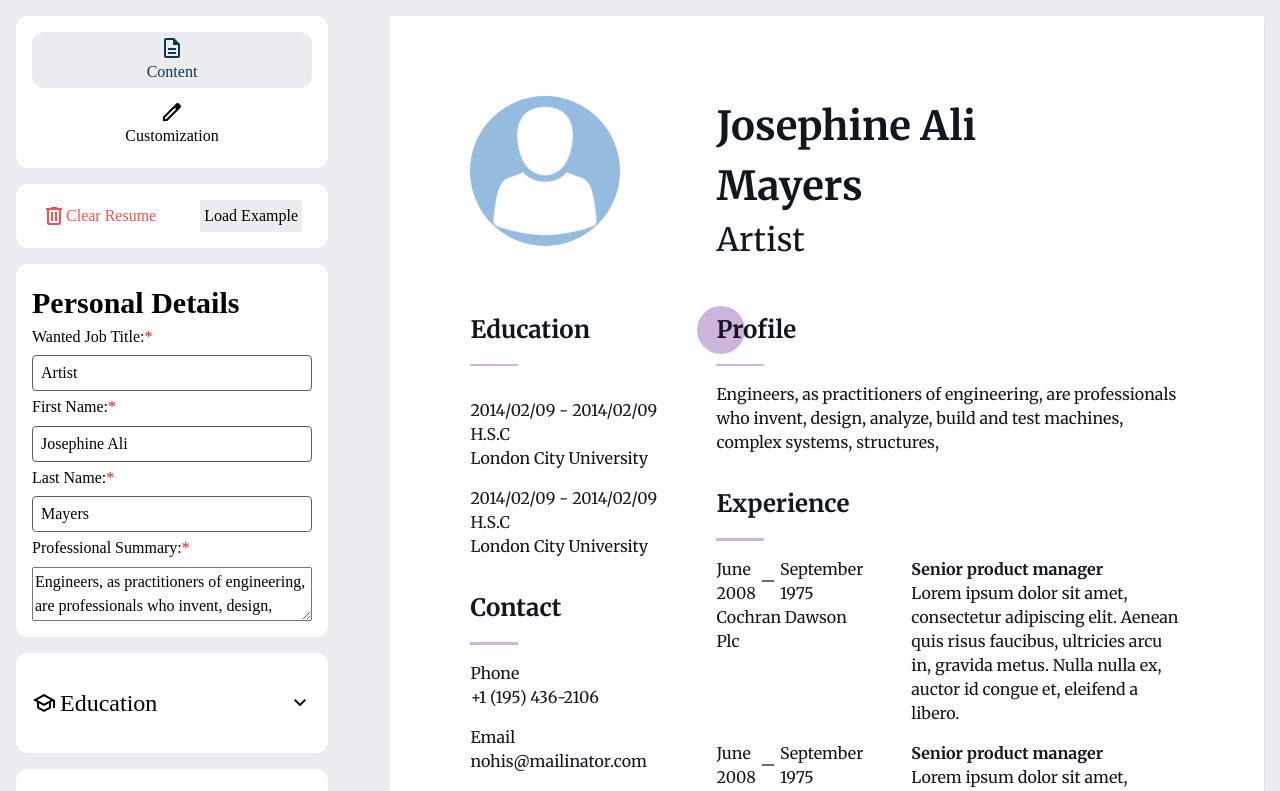
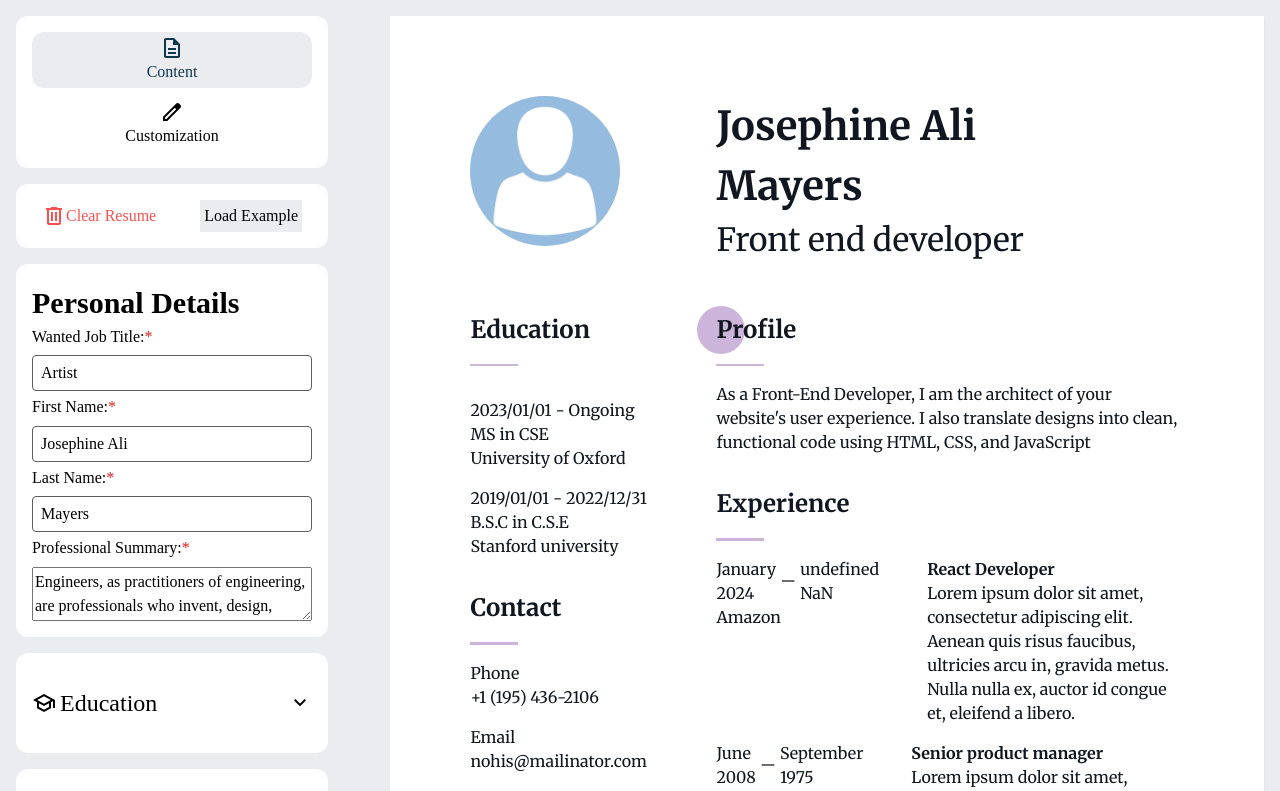
Before and after one commit to ZTanvir/cv-maker, a React (Vite) app: page / in a window 1280 px wide. Shown: the top 791 px of the page. Built offline with nearby package versions, Linux system fonts and the light colour scheme.

Commit message:
bug: on empty education end date front end will show Ongoing

```diff
--- a/src/Components/CvPreview/DisplayEduInstitute.jsx
+++ b/src/Components/CvPreview/DisplayEduInstitute.jsx
@@ -1,14 +1,14 @@
 const DisplayEduInstitute = ({ insituteInfo }) => {
     const formateDate = (date) => date.split("-").join("/");
     const startDate = formateDate(insituteInfo.startDate);
-    const endDate = formateDate(insituteInfo.startDate);
+    const endDate = formateDate(insituteInfo.endDate);
 
     return (
         <section>
             {insituteInfo.visibility ? (
                 <>
                     <p>
-                        {startDate} - {endDate}
+                        {startDate} - {endDate ? endDate : "Ongoing"}
                     </p>
                     <p>{insituteInfo.degree}</p>
                     <p>{insituteInfo.institute}</p>
--- a/src/Components/FilledCvData.js
+++ b/src/Components/FilledCvData.js
@@ -2,26 +2,26 @@ const filledCvData = {
     personal_details: {
         fname: "Josephine Ali",
         lname: "Mayers",
-        profession: "Artist",
+        profession: "Front end developer",
         jobSummary:
-            "Engineers, as practitioners of engineering, are professionals who invent, design, analyze, build and test machines, complex systems, structures,",
+            "As a Front-End Developer, I am the architect of your website's user experience. I also translate designs into clean, functional code using HTML, CSS, and JavaScript",
     },
     education: [
         {
             id: crypto.randomUUID(),
-            institute: "London City University",
-            degree: "H.S.C",
-            startDate: "2014-02-09",
-            endDate: "2014-02-09",
+            institute: "University of Oxford",
+            degree: "MS in CSE",
+            startDate: "2023-01-01",
+            endDate: "",
             location: "",
             visibility: true,
         },
         {
             id: crypto.randomUUID(),
-            institute: "London City University",
-            degree: "H.S.C",
-            startDate: "2014-02-09",
-            endDate: "2014-02-09",
+            institute: "Stanford university",
+            degree: "B.S.C in C.S.E",
+            startDate: "2019-01-01",
+            endDate: "2022-12-31",
             location: "",
             visibility: true,
         },
@@ -30,11 +30,11 @@ const filledCvData = {
         {
             id: crypto.randomUUID(),
             visibility: true,
-            institute: "Cochran Dawson Plc",
-            designation: "Senior product manager",
-            startDate: "2008-06-23",
-            endDate: "1975-09-21",
-            location: "Consectetur voluptat",
+            institute: "Amazon",
+            designation: "React Developer",
+            startDate: "2024-01-01",
+            endDate: "",
+            location: "Atlanta",
             description:
                 "Lorem ipsum dolor sit amet, consectetur adipiscing elit. Aenean quis risus faucibus, ultricies arcu in, gravida metus. Nulla nulla ex, auctor id congue et, eleifend a libero.",
         },
```
